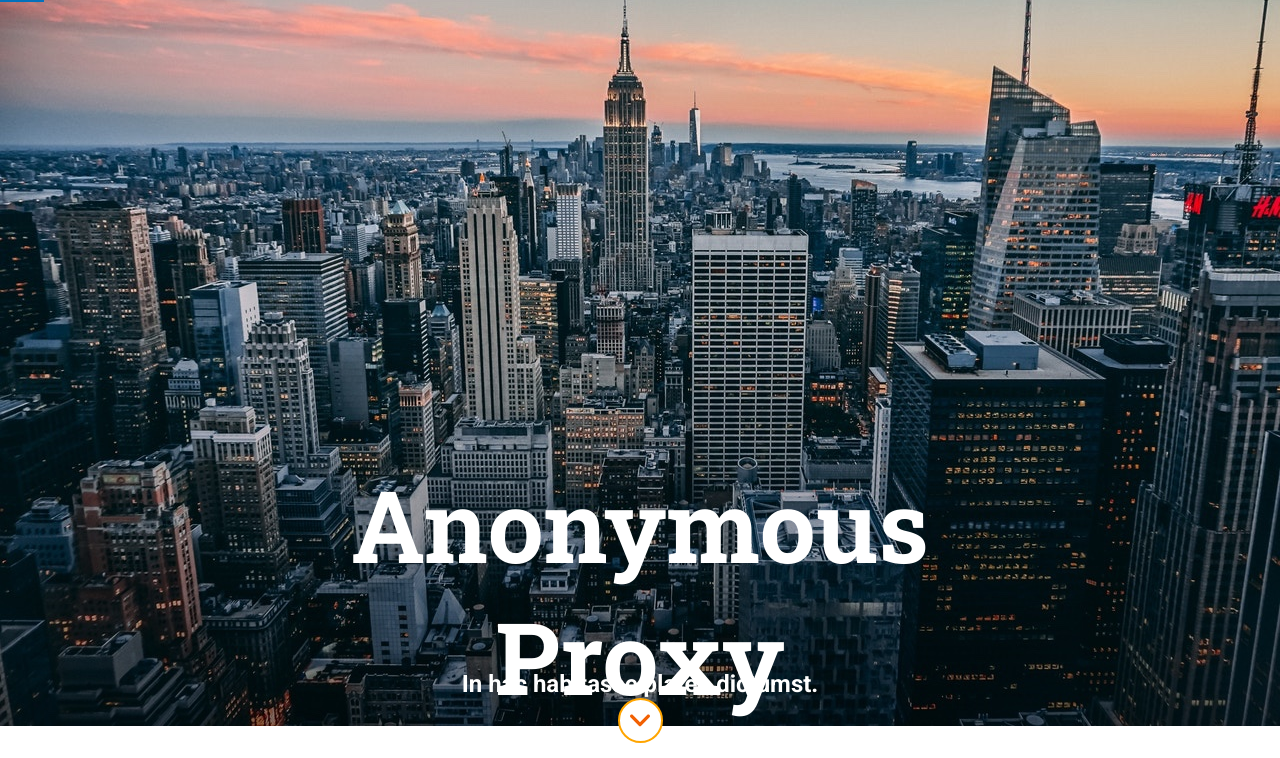
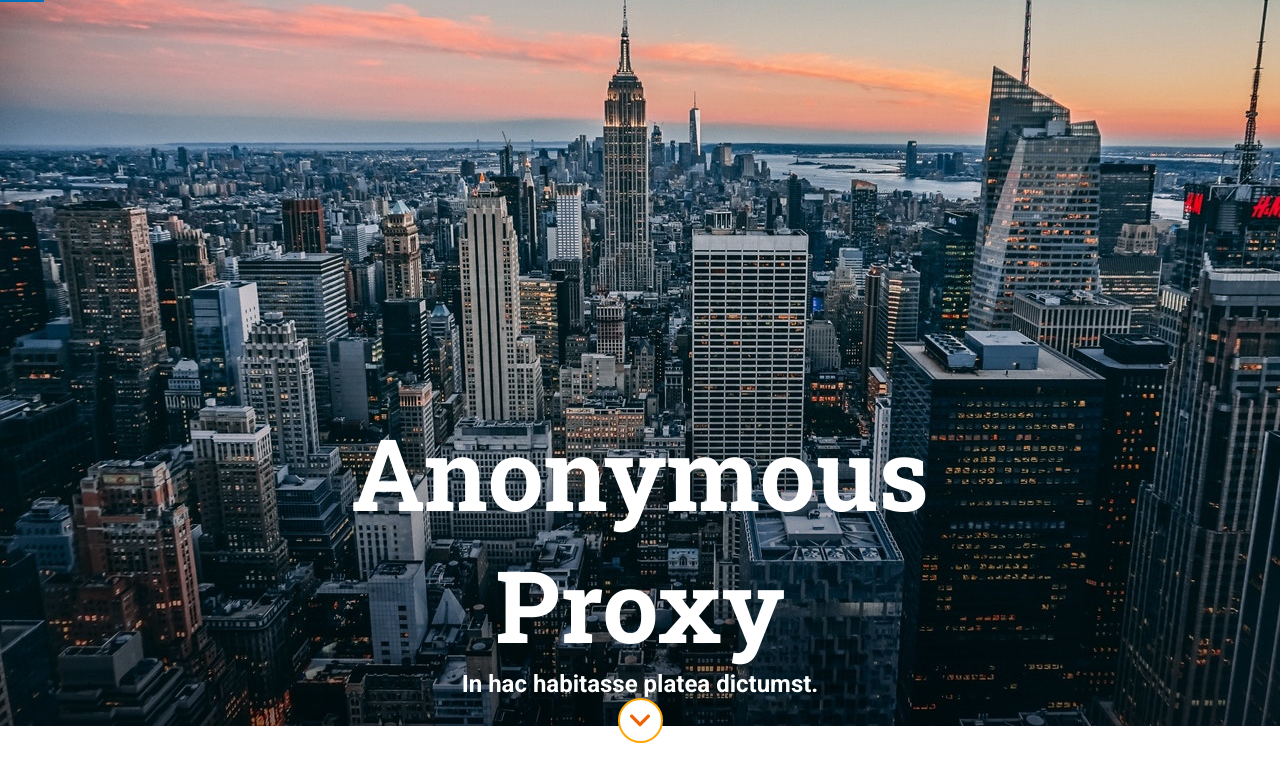
Before and after one commit to Adalab/modulo-1-evaluacion-final-Irene-correas, a website: page docs/index.html in a window 1280 px wide. Shown: the part 42-800 px from the top of the page. Drawn offline with nearby package versions, Linux system fonts and the light colour scheme; files that its build step writes are made by us from their sources.

Commit message:
anonymus

```diff
--- a/src/scss/layout/_header.scss
+++ b/src/scss/layout/_header.scss
@@ -58,8 +58,7 @@
     }
 
     .header_anonymus {
-        width: 690px;
-        height: 212px;
+
         font-size: 80px;
 
     }
```
